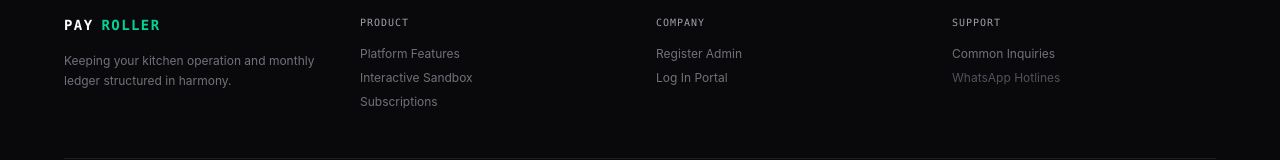
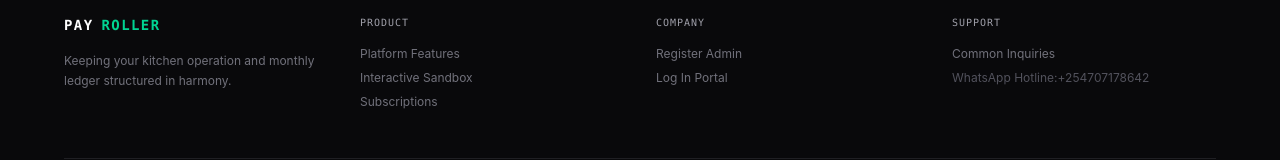
Before and after one commit to BiggieBrian/PayRoller, a React (Vite) app: page / in a window 1280 px wide. Shown: the part 3795-3955 px from the top of the page. Built offline with nearby package versions, Linux system fonts and the light colour scheme.

Commit message:
Update WhatsApp hotline text and link

```diff
--- a/src/pages/LandingPage.jsx
+++ b/src/pages/LandingPage.jsx
@@ -626,7 +626,8 @@ export default function LandingPage() {
                   </a>
                 </li>
                 <li>
-                  <span className="text-zinc-600">WhatsApp Hotlines</span>
+                  <span className="text-zinc-600">WhatsApp Hotline:</span>
+                  <a href="https://wa.me/254707178642" className="text-zinc-600">+254707178642</a>
                 </li>
               </ul>
             </div>
```
